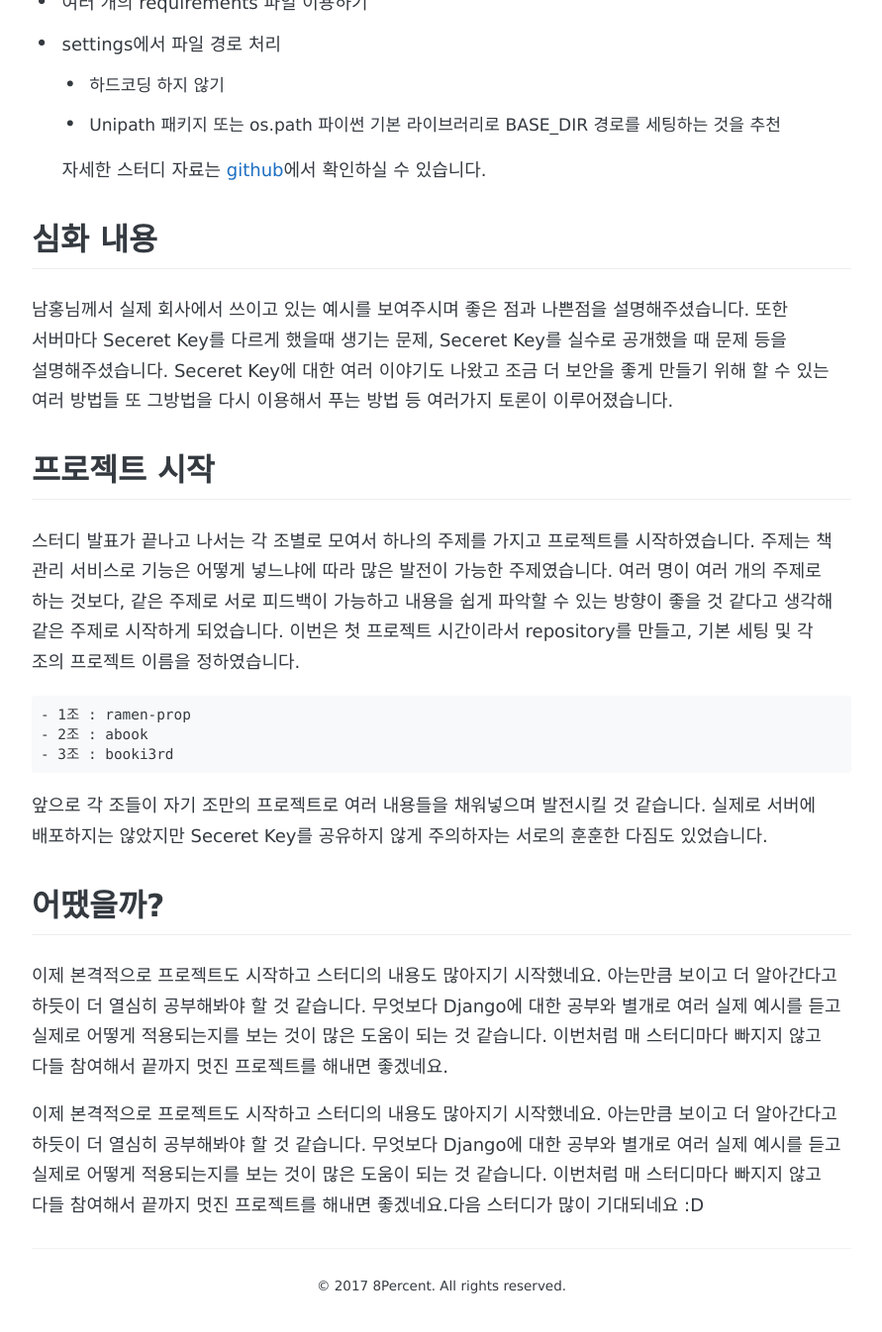
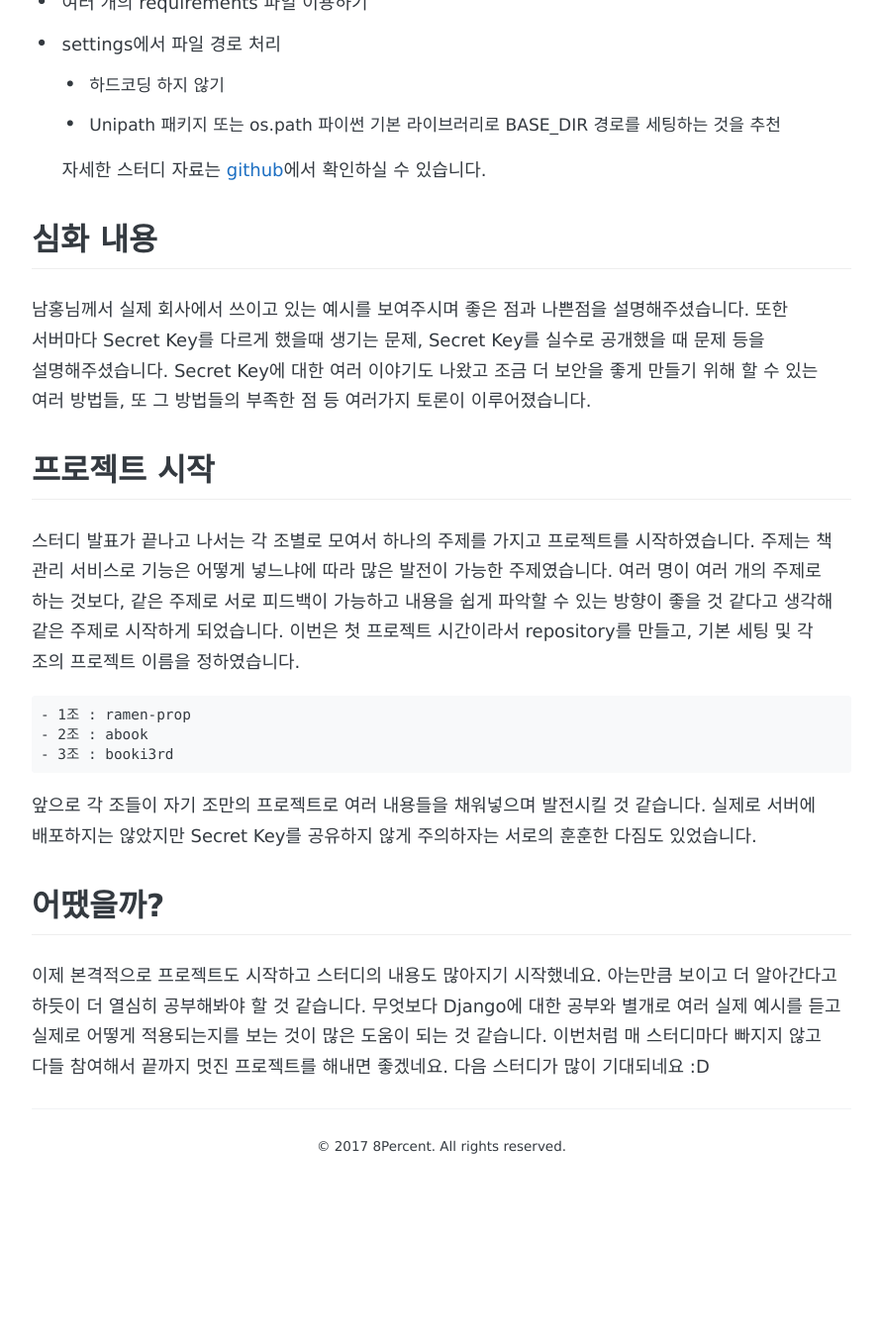
Before and after one commit to 8percent/8percent.github.io, a Jekyll site: the page built from _posts/2017-07-12-tsd3.md, in a window 1280 px wide and 1400 px high, scrolled down 2380 px. Shown: the top 1346 px of the window at 99% size, without its empty margins (194-1085 px from the left). Built offline with Jekyll 4.4.1, drawn with Linux system fonts in a browser that asks for light colours; some web fonts are replaced; after the commit the page ends 3640 px from its top, so only the background shows below that; some of the changed text lies outside the part shown.

Commit message:
오타 수정
오타수정하니다.

```diff
--- a/_posts/2017-07-12-tsd3.md
+++ b/_posts/2017-07-12-tsd3.md
@@ -1,7 +1,7 @@
 ---
 layout: post
 title: "두숟갈 스터디 - 3"
-author: SeongKwonHa
+author: seongkwonha
 description: "Two Scoops of Django 4~5장"
 date: 2017-07-12
 tags: [study,tsd, django]
@@ -14,7 +14,7 @@ comments: true
 - 4장 Django 앱 디자인의 기본
 - 5장 Setting과 requirement 파일
 
-제가 4장을 미주 님께서 5장을 정리하여 [요약 자료](https://github.com/8percent/tsd)를 준비하였고, 남홍 님께서 [심화 자료](https://github.com/8percent/tsd)를 준비하여 조금 더 실제로 적용되는 사례들에 대해 설명해 주셨습니다.
+제가 4장을 미주님께서 5장을 정리하여 [요약 자료](https://github.com/8percent/tsd)를 준비하였고, 남홍님께서 [심화 자료](https://github.com/8percent/tsd)를 준비하여 조금 더 실제로 적용되는 사례들에 대해 설명해 주셨습니다.
 
 중간중간에 발표자가 질문을 하기도 하고, 받기도 하면서 자유로운 토론과 함께 발표가 진행되었습니다. 확실히 아는 만큼 질문의 수준도 많이 올라가는 것 같더군요.(더 열심히 공부해야된다는걸 느꼈습니다...ㅠㅠ) 이번 스터디는 특히 새로오신 동현님을 포함해 전원 참석한 스터디였어서 그런지 더 의미가 있었던 것 같습니다.
 이제 간단하게 스터디 내용들을 살펴볼까요?
@@ -77,7 +77,7 @@ settings/
   자세한 스터디 자료는 [github](https://github.com/8percent/tsd)에서 확인하실 수 있습니다.
 
 ## 심화 내용
-남홍님께서 실제 회사에서 쓰이고 있는 예시를 보여주시며 좋은 점과 나쁜점을 설명해주셨습니다. 또한 서버마다 Seceret Key를 다르게 했을때 생기는 문제, Seceret Key를 실수로 공개했을 때 문제 등을 설명해주셨습니다. Seceret Key에 대한 여러 이야기도 나왔고 조금 더 보안을 좋게 만들기 위해 할 수 있는 여러 방법들 또 그방법을 다시 이용해서 푸는 방법 등 여러가지 토론이 이루어졌습니다.
+남홍님께서 실제 회사에서 쓰이고 있는 예시를 보여주시며 좋은 점과 나쁜점을 설명해주셨습니다. 또한 서버마다 Secret Key를 다르게 했을때 생기는 문제, Secret Key를 실수로 공개했을 때 문제 등을 설명해주셨습니다. Secret Key에 대한 여러 이야기도 나왔고 조금 더 보안을 좋게 만들기 위해 할 수 있는 여러 방법들, 또 그 방법들의 부족한 점 등 여러가지 토론이 이루어졌습니다.
 
 ## 프로젝트 시작
 
@@ -89,10 +89,8 @@ settings/
 - 2조 : abook
 - 3조 : booki3rd
 ~~~
-앞으로 각 조들이 자기 조만의 프로젝트로 여러 내용들을 채워넣으며 발전시킬 것 같습니다. 실제로 서버에 배포하지는 않았지만 Seceret Key를 공유하지 않게 주의하자는 서로의 훈훈한 다짐도 있었습니다.
+앞으로 각 조들이 자기 조만의 프로젝트로 여러 내용들을 채워넣으며 발전시킬 것 같습니다. 실제로 서버에 배포하지는 않았지만 Secret Key를 공유하지 않게 주의하자는 서로의 훈훈한 다짐도 있었습니다.
 
 
 ## 어땠을까?
-이제 본격적으로 프로젝트도 시작하고 스터디의 내용도 많아지기 시작했네요. 아는만큼 보이고 더 알아간다고 하듯이 더 열심히 공부해봐야 할 것 같습니다. 무엇보다 Django에 대한 공부와 별개로 여러 실제 예시를 듣고 실제로 어떻게 적용되는지를 보는 것이 많은 도움이 되는 것 같습니다. 이번처럼 매 스터디마다 빠지지 않고 다들 참여해서 끝까지 멋진 프로젝트를 해내면 좋겠네요.
-
-이제 본격적으로 프로젝트도 시작하고 스터디의 내용도 많아지기 시작했네요. 아는만큼 보이고 더 알아간다고 하듯이 더 열심히 공부해봐야 할 것 같습니다. 무엇보다 Django에 대한 공부와 별개로 여러 실제 예시를 듣고 실제로 어떻게 적용되는지를 보는 것이 많은 도움이 되는 것 같습니다. 이번처럼 매 스터디마다 빠지지 않고 다들 참여해서 끝까지 멋진 프로젝트를 해내면 좋겠네요.다음 스터디가 많이 기대되네요 :D
+이제 본격적으로 프로젝트도 시작하고 스터디의 내용도 많아지기 시작했네요. 아는만큼 보이고 더 알아간다고 하듯이 더 열심히 공부해봐야 할 것 같습니다. 무엇보다 Django에 대한 공부와 별개로 여러 실제 예시를 듣고 실제로 어떻게 적용되는지를 보는 것이 많은 도움이 되는 것 같습니다. 이번처럼 매 스터디마다 빠지지 않고 다들 참여해서 끝까지 멋진 프로젝트를 해내면 좋겠네요. 다음 스터디가 많이 기대되네요 :D
```
